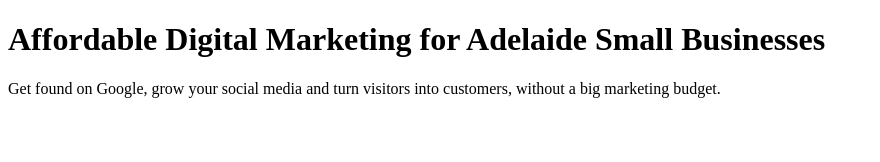
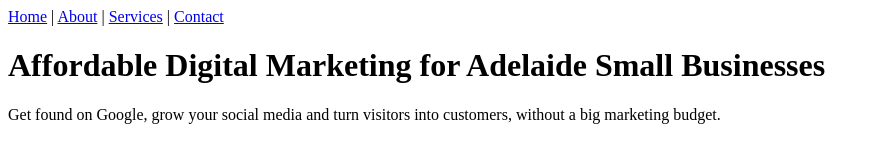
Before and after one commit to agas0002/agas0002, a plain HTML site: page index.html in a window 1280 px wide. Shown: the whole page, without its empty margins (0-880 px from the left). Drawn offline with Linux system fonts and the light colour scheme.

Commit message:
Add navigation links to index.html

```diff
--- a/index.html
+++ b/index.html
@@ -7,6 +7,12 @@
   <meta name="description" content="Lume Production Adelaide helps Adelaide start-ups and small businesses get found online with affordable social media, SEO and content services.">
 </head>
 <body>
+    <nav>
+    <a href="index.html">Home</a> |
+    <a href="about.html">About</a> |
+    <a href="services.html">Services</a> |
+    <a href="contact.html">Contact</a>
+  </nav>
   <h1>Affordable Digital Marketing for Adelaide Small Businesses</h1>
   <p>Get found on Google, grow your social media and turn visitors into customers, without a big marketing budget.</p>
 </body>
```
